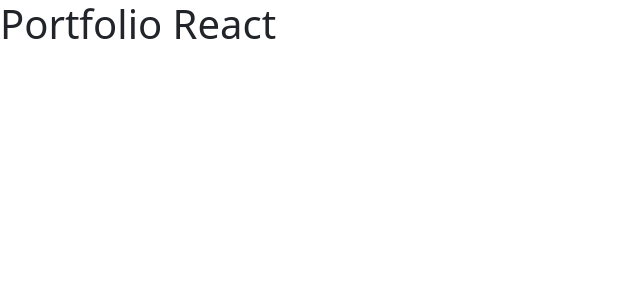
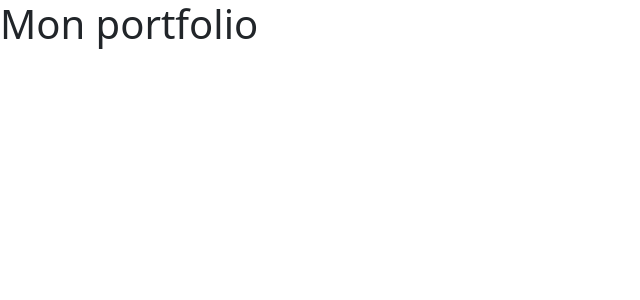
Before and after one commit to Ameliiie/portfolio-react, a React (Create React App) app: page /portfolio in a window 1280 px wide. Shown: the top 300 px of the page, without its empty margins (0-640 px from the left). Built offline with nearby package versions, Linux system fonts and the light colour scheme.

Commit message:
Setup React Router

```diff
--- a/src/App.js
+++ b/src/App.js
@@ -1,8 +1,26 @@
-
+import { BrowserRouter, Routes, Route } from "react-router-dom";
+import Home from "./pages/Home";
+import Services from "./pages/Services";
+import Portfolio from "./pages/Portfolio";
+import Contact from "./pages/Contact";
+import MentionsLegales from "./pages/MentionsLegales";
 import './App.css';
 
 function App() {
-  return <h1>Portfolio React</h1>;
+  return (
+    <BrowserRouter>
+      <Routes>
+        <Route path="/" element={<Home />} />
+        <Route path="/services" element={<Services />} />
+        <Route path="/portfolio" element={<Portfolio />} />
+        <Route path="/contact" element={<Contact />} />
+        <Route
+          path="/mentions-legales"
+          element={<MentionsLegales />}
+        />
+      </Routes>
+    </BrowserRouter>
+  );
 }
 
 export default App;
```
